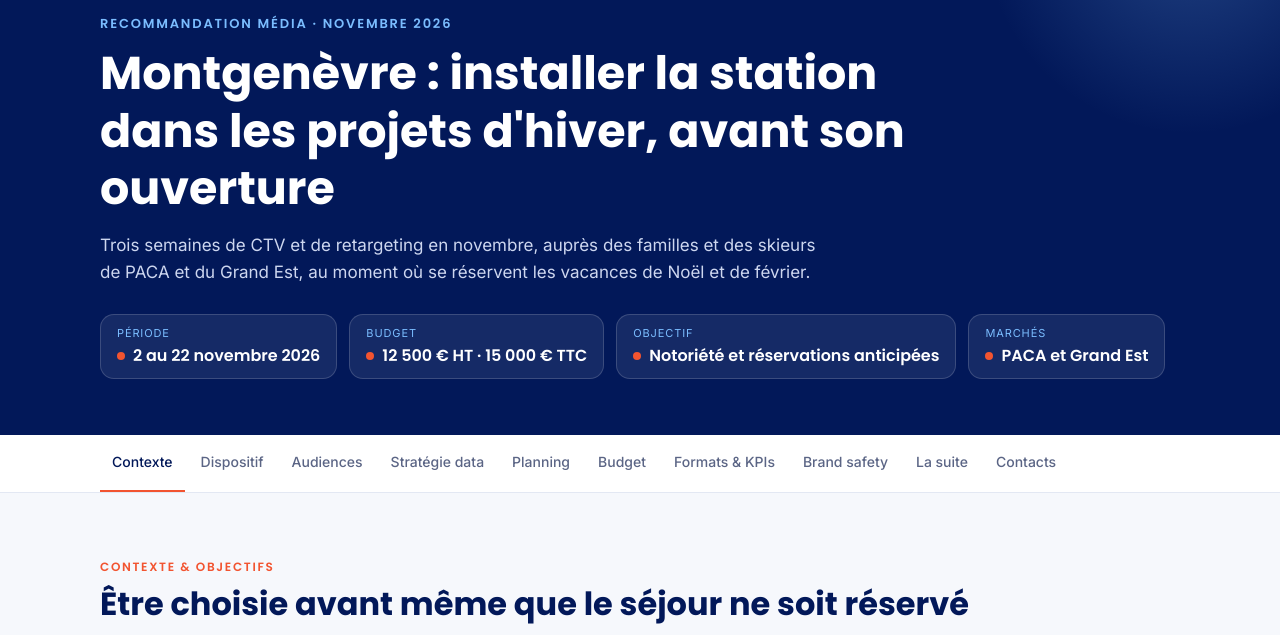
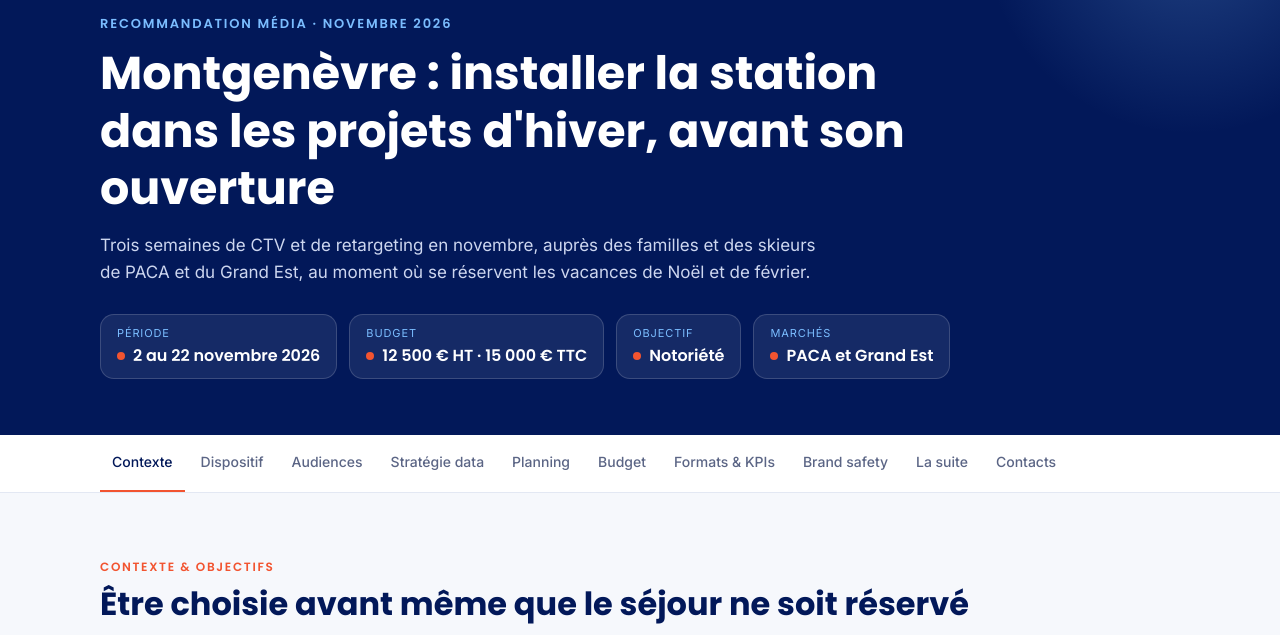
Before and after one commit to Team-TheGoodWeb/recos-tgw, a plain HTML site: page ot-montgenevre-nov-26.html in a window 1280 px wide. Shown: the part 164-799 px from the top of the page. Drawn offline with Linux system fonts and the light colour scheme.

Commit message:
Update ot-montgenevre-nov-26.html

```diff
--- a/ot-montgenevre-nov-26.html
+++ b/ot-montgenevre-nov-26.html
@@ -238,7 +238,7 @@ a.ct:hover{border-color:var(--ice)}
     <div class="pills">
       <div class="pill"><small>Période</small><b><span class="dot"></span>2 au 22 novembre 2026</b></div>
       <div class="pill"><small>Budget</small><b><span class="dot"></span>12 500 € HT · 15 000 € TTC</b></div>
-      <div class="pill"><small>Objectif</small><b><span class="dot"></span>Notoriété et réservations anticipées</b></div>
+      <div class="pill"><small>Objectif</small><b><span class="dot"></span>Notoriété</b></div>
       <div class="pill"><small>Marchés</small><b><span class="dot"></span>PACA et Grand Est</b></div>
     </div>
   </div>
```
